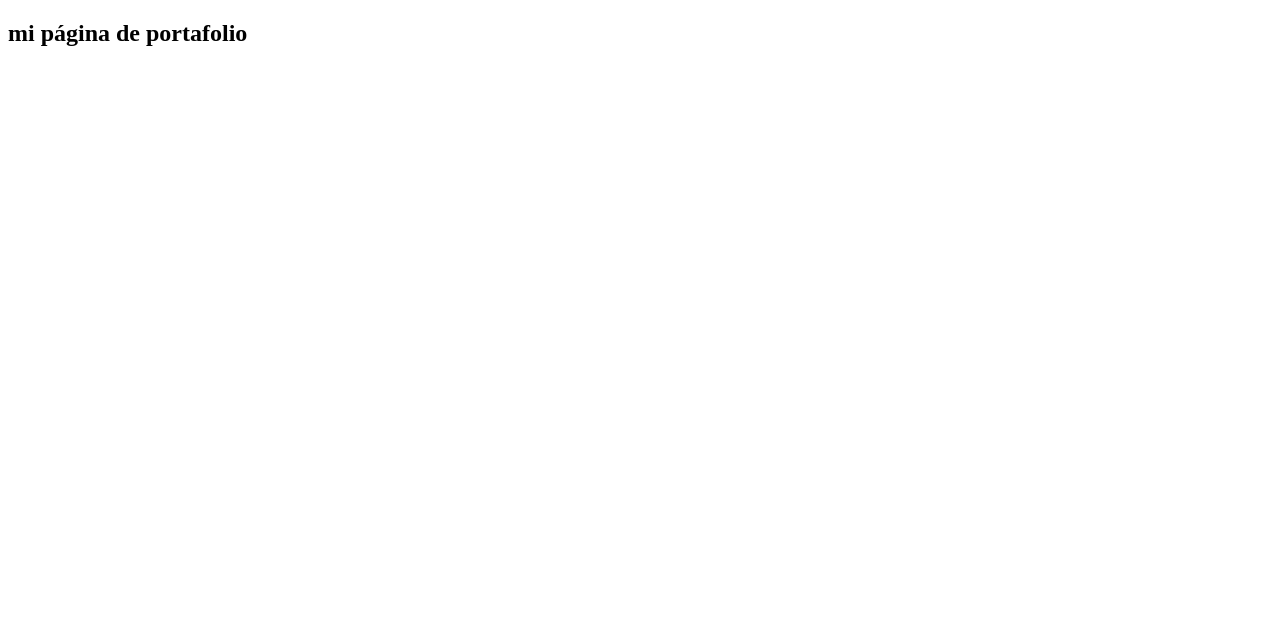
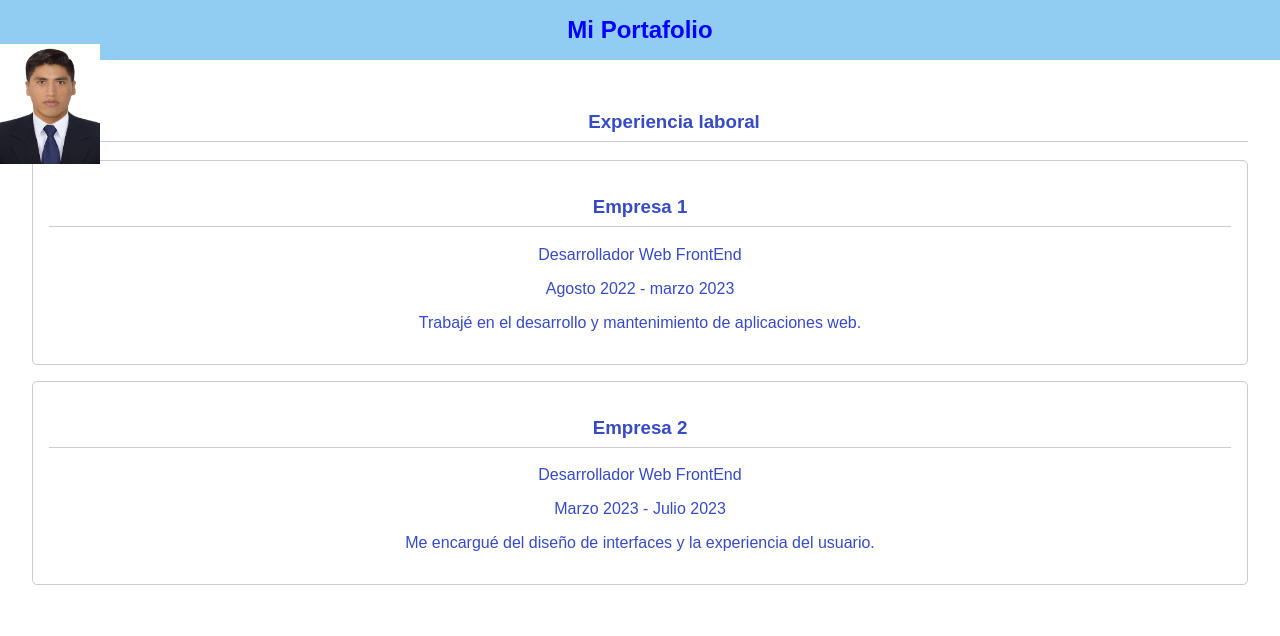
Before and after one commit to RolandGutierrez/My_Portfolio, a plain HTML site: page index.html in a window 1280 px wide. Drawn offline with Linux system fonts and the light colour scheme.

Commit message:
Más cambios que realicé

```diff
--- a/index.html
+++ b/index.html
@@ -5,12 +5,22 @@
     <meta charset="UTF-8">
     <meta http-equiv="X-UA-Compatible" content="IE=edge">
     <meta name="viewport" content="width=device-width, initial-scale=1.0">
-    <title>Document</title>
+    <title>MyPortfolio</title>
     <link rel="stylesheet" href="style.css">
 </head>
 
 <body>
-    <H2>mi página de portafolio</H2>
+    <header>
+        <h2>Mi Portafolio</h2>
+        <img src="img/foto.JPG" alt="">
+    </header>
+    <main>
+        <section id="experiencia">
+            <h3>Experiencia laboral</h3>
+        </section>
+        <footer></footer>
+    </main>
+    <script src="script.js"></script>
 </body>
 
 </html>
--- /dev/null
+++ b/script.js
@@ -0,0 +1,46 @@
+// Supongamos que tienes un arreglo de objetos con tu experiencia laboral
+const experienciaLaboral = [{
+        empresa: 'Empresa 1',
+        puesto: 'Desarrollador Web FrontEnd',
+        fecha: 'Agosto 2022 - marzo 2023',
+        descripcion: 'Trabajé en el desarrollo y mantenimiento de aplicaciones web.'
+    },
+    {
+        empresa: 'Empresa 2',
+        puesto: 'Desarrollador Web FrontEnd',
+        fecha: 'Marzo 2023 - Julio 2023',
+        descripcion: 'Me encargué del diseño de interfaces y la experiencia del usuario.'
+    },
+    // Agrega más trabajos anteriores si es necesario
+];
+
+// Función para generar las tarjetas de experiencia laboral
+function generarTarjetasExperiencia() {
+    const experienciaContainer = document.getElementById('experiencia');
+
+    experienciaLaboral.forEach((trabajo) => {
+        const card = document.createElement('div');
+        card.classList.add('card');
+
+        const empresaElement = document.createElement('h3');
+        empresaElement.textContent = trabajo.empresa;
+        card.appendChild(empresaElement);
+
+        const puestoElement = document.createElement('p');
+        puestoElement.textContent = trabajo.puesto;
+        card.appendChild(puestoElement);
+
+        const fechaElement = document.createElement('p');
+        fechaElement.textContent = trabajo.fecha;
+        card.appendChild(fechaElement);
+
+        const descripcionElement = document.createElement('p');
+        descripcionElement.textContent = trabajo.descripcion;
+        card.appendChild(descripcionElement);
+
+        experienciaContainer.appendChild(card);
+    });
+}
+
+// Llamada a la función para generar las tarjetas
+generarTarjetasExperiencia();
--- a/style.css
+++ b/style.css
@@ -1,4 +1,41 @@
-. {
+body {
+    color: rgb(54, 75, 197);
+    text-align: center;
+    font-family: "Arial";
+    font-size: 16px;
     margin: 0;
     padding: 0;
 }
+
+img {
+    width: 100px;
+    height: 120px;
+    float: left;
+}
+
+header {
+    background-color: rgb(145, 204, 243);
+    color: blue;
+    text-align: center;
+    padding: 1rem 0;
+}
+
+main {
+    padding: 2rem;
+}
+
+h2 {
+    margin: 0;
+}
+
+h3 {
+    border-bottom: 1px solid #ccc;
+    padding-bottom: 0.5rem;
+}
+
+.card {
+    border: 1px solid #ccc;
+    border-radius: 5px;
+    padding: 1rem;
+    margin-bottom: 1rem;
+}
```
Also changed, not shown: img/foto.JPG (added).
